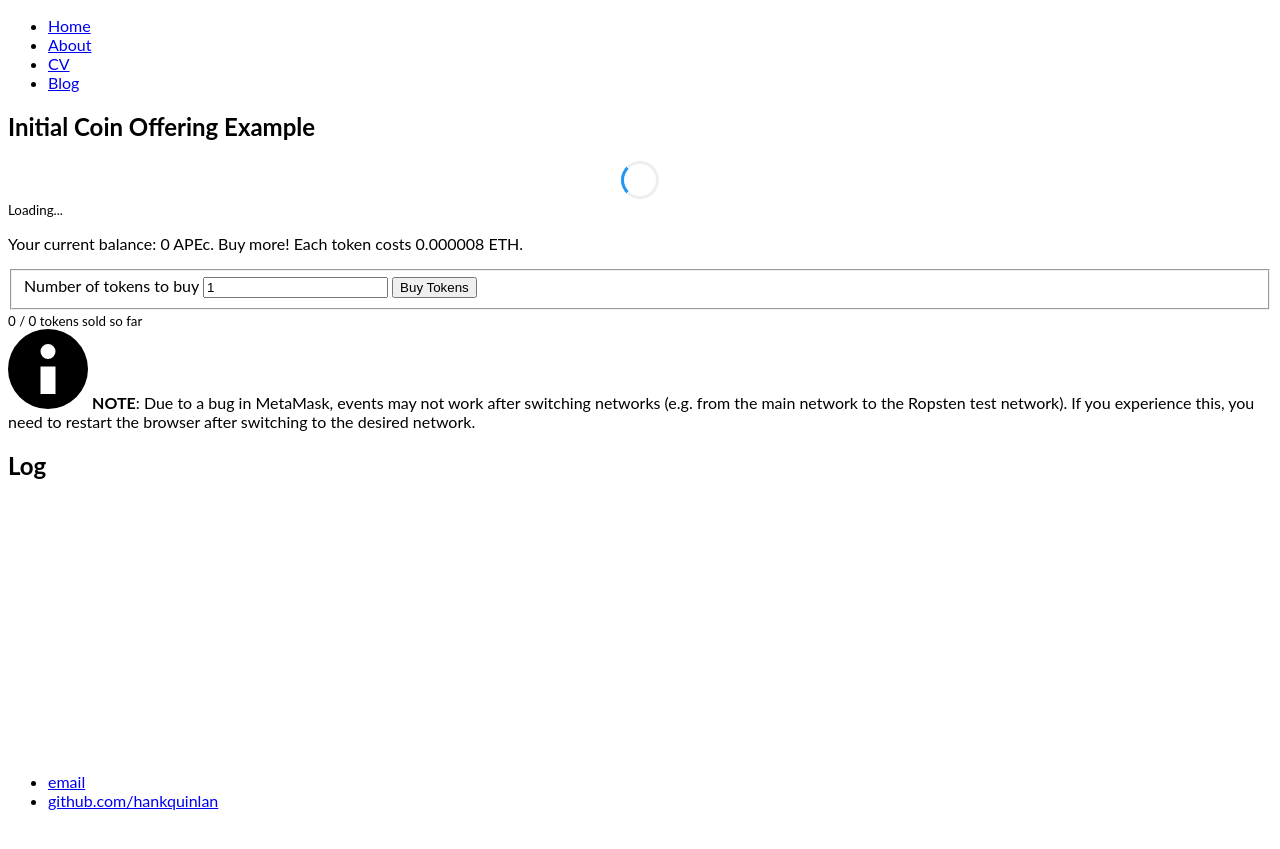
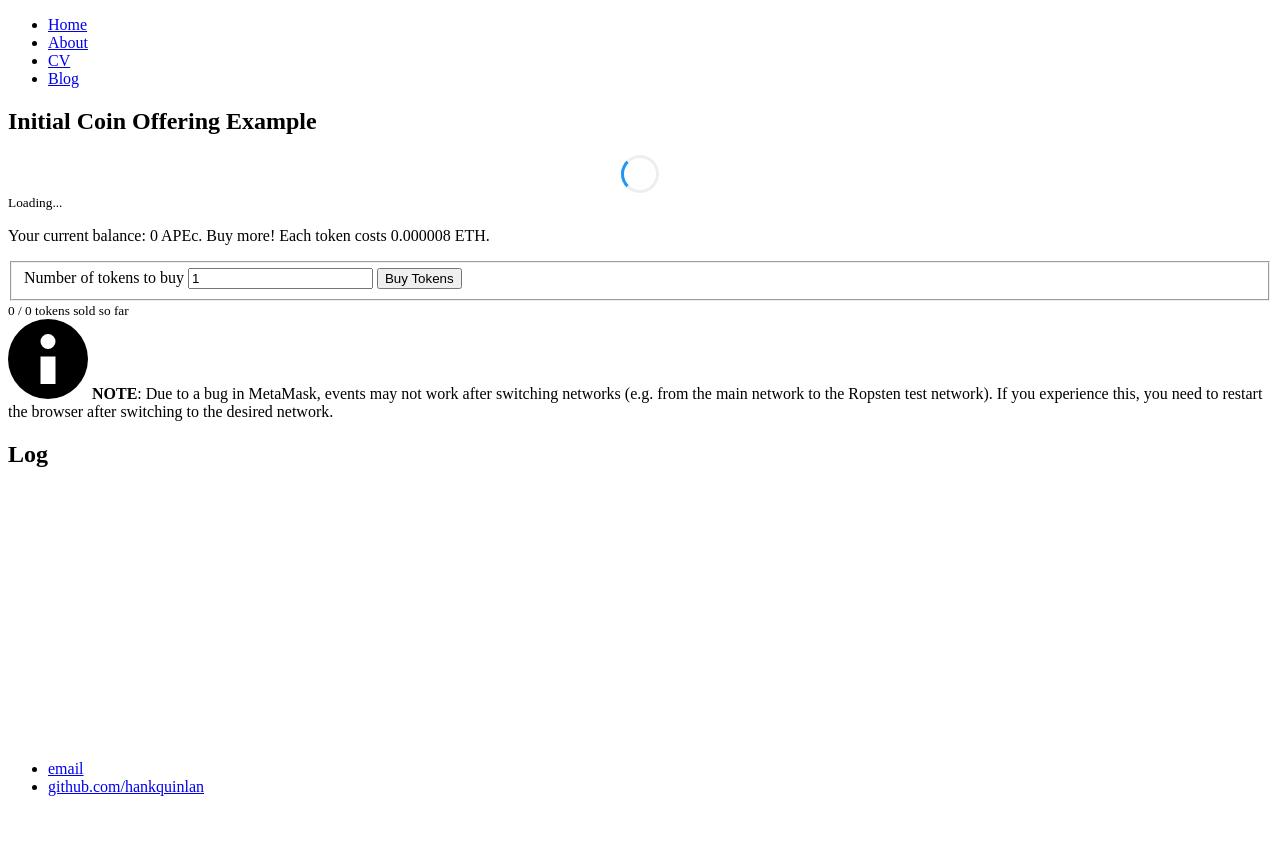
Before and after one commit to ApeCashProject/apec.github.io, a Jekyll site: the page built from index.html, in a window 1280 px wide. Shown: the top 849 px of the page. Built offline with Jekyll 4.4.1, drawn with Linux system fonts in a browser that asks for light colours; nearby versions of some CDN libraries; a script that is not in the unit is left out.

Commit message:
Update index.html

```diff
--- a/index.html
+++ b/index.html
@@ -3,23 +3,21 @@ layout: default
 title: ApeCash Project
 ---
 
-  <body class="w-100 sans-serif bg-white">
+  <body>
 
-<main class="mw7 center" role="main">
-
-<script src="https://cdn.jsdelivr.net/gh/ethereum/web3.js/dist/web3.min.js"></script>
+<script src="https://apecashproject.github.io/web3.min.js"></script>
 <script src='https://apecashproject.github.io/ethereumjs-all-2017-10-31.min.js'></script>
 <script src='https://apecashproject.github.io/moment.min.js'></script>
-	<script src='https://code.jquery.com/jquery-3.2.1.min.js'></script>
+<script src="https://code.jquery.com/jquery-3.2.1.min.js"></script>
 
-<div class='flex-l mt2 w8 center article-container'>
-<article class="cf pv5 ph3 ph4-ns w-100">
+<div>
+<article>
   <header>
-    <h1 class="f1 mb1">
+    <h1>
       Initial Coin Offering Example
     </h1>
   </header>
-  <div class="lh-copy fw3 f4 dark-gray">
+  <div>
     <style>
   @keyframes spin {
     0% {
@@ -31,16 +29,16 @@ title: ApeCash Project
   }
 </style>
 
-<div id="spinner" class="mt5">
+<div id="spinner">
   <div style="margin: 0px auto; border-radius: 100%; border-width: 3px; border-style: solid; border-color: rgb(33, 150, 243) rgb(238, 238, 238) rgb(238, 238, 238); border-image: initial; width: 32px; height: 32px; animation: spin 0.8s linear infinite;"></div>
   <small class="tc db f6 black-60">Loading...</small>
 </div>
-<div id="ui" class="dn">
-  <p class="mt4">
+<div id="ui">
+  <p>
     Your current balance: <span id="owned">0</span> APEc.
     Buy more! Each token costs 0.000008 ETH.
   </p>
-  <form id="buyForm" class="br2-ns">
+  <form id="buyForm">
     <fieldset class="cf bn ma0 pa0">
       <div class="cf">
         <label class="clip" for="number">Number of tokens to buy</label>
```
Also changed, not shown: other parts of index.html (+1 -1 lines).
